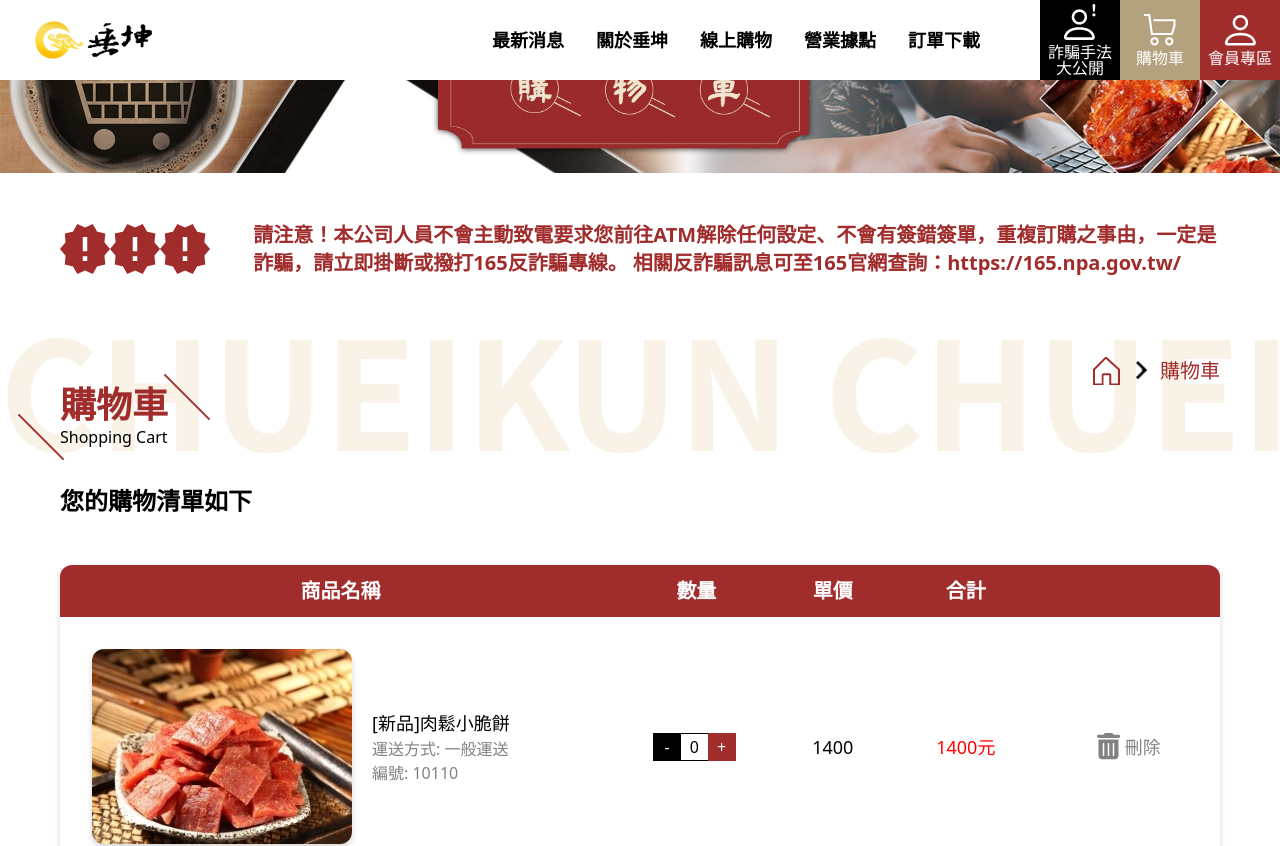
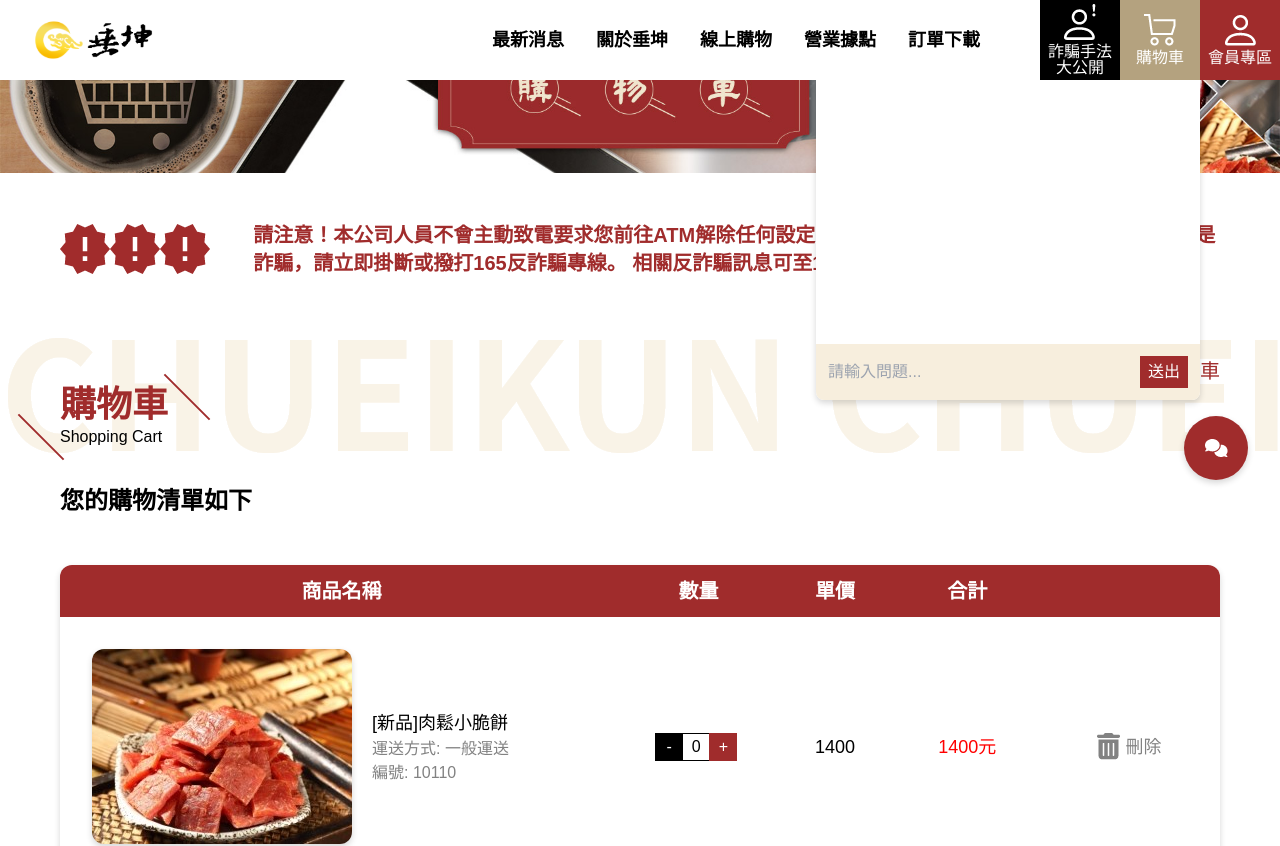
Before and after one commit to weizhetseng/chuei-kun, a Vue app: page /shoppingCart in a window 1280 px wide. Shown: the top 846 px of the page. Built offline with nearby package versions, Linux system fonts and the light colour scheme; no server answers; the database is empty; what @vee-validate/i18n would draw is missing.

Commit message:
firebase

```diff
--- a/package.json
+++ b/package.json
@@ -15,6 +15,7 @@
     "@vee-validate/rules": "^4.8.3",
     "aos": "^2.3.4",
     "axios": "^1.3.4",
+    "firebase": "^9.18.0",
     "pinia": "^2.0.32",
     "qs": "^6.11.1",
     "swiper": "^9.1.1",
--- a/src/assets/main.css
+++ b/src/assets/main.css
@@ -1,6 +1,13 @@
 @tailwind base;
 @tailwind components;
 @tailwind utilities;
+
+
+@layer base {
+  html {
+    font-family: 微軟正黑體, sans-serif;
+  }
+}
 
 /* 按鈕樣式 */
 
--- /dev/null
+++ b/src/components/btn_chatRoom.vue
@@ -0,0 +1,135 @@
+<template>
+    <div class="fixed bottom-80 right-8 w-16 h-16 m-auto bg-Mred flex items-center justify-center p-5 cursor-pointer duration-300 rounded-full shadow-main hover:scale-110 active:scale-100"
+        @click="toggleWindow()">
+        <img src="../assets/image/other/comments-solid.png" alt="">
+    </div>
+    <div class="fixed justify-between shadow-main rounded-lg overflow-hidden duration-150 whitespace-nowrap right-20 bottom-[400px] bg-white"
+        :class="{ 'w-0': customerStatus, 'h-0': customerStatus, 'w-96': !customerStatus, 'h-auto': !customerStatus }">
+        <div class="relative">
+            <h3 class="text-xl text-white bg-Mred text-center p-2">線上客服</h3>
+            <button class="absolute text-white right-3 top-1/2 -translate-y-1/2" type="button" @click="SignIn()"
+                v-if="currentUser === null">Login</button>
+            <button class="absolute text-white right-3 top-1/2 -translate-y-1/2" type="button" @click="SignOutUser()"
+                v-else>LogOut</button>
+        </div>
+        <div class="p-1 h-[400px] overflow-y-scroll overflow-x-hidden whitespace-normal">
+            <ul>
+                <li>
+                    <div>
+                        <p class="rounded-lg shadow-main inline-block px-2 py-1">
+                            {{ currentUser?.userName }} 您好! 很高興為您服務 </p>
+                    </div>
+                </li>
+                <li class="" v-for="(item, index) in messages" :key="index">
+                    <div>
+                        <p class="rounded-lg shadow-main inline-block px-2 py-1">
+                            {{ item.text }}</p>
+                    </div>
+                </li>
+            </ul>
+        </div>
+        <form action="" class="flex flex-col justify-between" @submit.prevent="saveMessage(message)">
+            <div class="p-3 bg-Myellow flex justify-between">
+                <input class="bg-transparent outline-none" type="text" placeholder="請輸入問題..." v-model="message">
+                <button type="submit" class="bg-Mred text-white px-2 py-1">送出</button>
+            </div>
+        </form>
+    </div>
+</template>
+
+
+<script setup>
+import { onMounted, ref } from 'vue';
+import { initializeApp } from "firebase/app";
+import { firebaseConfig } from "../firebase/init.js"
+import { getFirestore, collection, addDoc, query, orderBy, limit, onSnapshot, setDoc, updateDoc, doc, serverTimestamp } from 'firebase/firestore';
+import { getAuth, signInWithPopup, signOut, GoogleAuthProvider, onAuthStateChanged } from 'firebase/auth'
+
+const customerStatus = ref(false)
+
+const message = ref('')
+const messages = ref([])
+
+function toggleWindow() {
+    customerStatus.value = !customerStatus.value
+}
+
+async function SignIn() {
+    var provider = new GoogleAuthProvider();
+    try {
+        const result = await signInWithPopup(getAuth(), provider);
+        return result.user
+    } catch (error) {
+        console.log(error);
+    }
+}
+
+function SignOutUser() {
+    signOut(getAuth());
+}
+
+const currentUser = ref(null)
+
+function initFirebaseAuth() {
+    onAuthStateChanged(getAuth(), authStateObserver);
+}
+
+function getProfilePicUrl() {
+    return getAuth().currentUser.photoURL || '/images/profile_placeholder.png';
+}
+
+function getUserName() {
+    return getAuth().currentUser.displayName;
+}
+
+function authStateObserver(user) {
+    if (user) {
+        const profilePicUrl = getProfilePicUrl();
+        const userName = getUserName();
+        currentUser.value = {
+            userName: userName,
+            profilePicUrl: profilePicUrl
+        };
+    } else {
+        currentUser.value = null;
+    }
+}
+
+async function saveMessage(messageText) {
+    try {
+        await addDoc(collection(getFirestore(), 'messages'), {
+            name: currentUser.value.userName,
+            text: messageText,
+            profilePicUrl: currentUser.value.profilePicUrl,
+            timestamp: serverTimestamp()
+        });
+        message.value = ''
+    }
+    catch (error) {
+        console.error('Error writing new message to Firebase Database', error);
+    }
+}
+
+function loadMessages() {
+    const recentMessagesQuery = query(collection(getFirestore(), 'messages'), orderBy('timestamp', 'desc'), limit(12));
+
+    onSnapshot(recentMessagesQuery, function (snapshot) {
+        snapshot.docChanges().forEach(function (change) {
+            if (change.type === 'added') {
+                const messageData = change.doc.data();
+                messages.value.push(messageData)
+                console.log(messages)
+            }
+        });
+    });
+
+}
+
+
+onMounted(() => {
+    initializeApp(firebaseConfig)
+    initFirebaseAuth()
+    loadMessages()
+})
+
+</script>
--- /dev/null
+++ b/src/firebase/init.js
@@ -0,0 +1,21 @@
+// Import the functions you need from the SDKs you need
+import { initializeApp } from "firebase/app";
+import { getFirestore, collection, addDoc, serverTimestamp } from "firebase/firestore";
+import { getAuth, signInWithPopup, signOut, GoogleAuthProvider, onAuthStateChanged } from 'firebase/auth'
+import { ref, reactive } from 'vue';
+
+
+// TODO: Add SDKs for Firebase products that you want to use
+// https://firebase.google.com/docs/web/setup#available-libraries
+
+// Your web app's Firebase configuration
+// For Firebase JS SDK v7.20.0 and later, measurementId is optional
+export const firebaseConfig = {
+    apiKey: "AIzaSyA-lV8R715Tz89MGVpwoD4LCi_os2ibpF4",
+    authDomain: "chatroom-f600b.firebaseapp.com",
+    projectId: "chatroom-f600b",
+    storageBucket: "chatroom-f600b.appspot.com",
+    messagingSenderId: "903201744698",
+    appId: "1:903201744698:web:78863124b86acd58d69203",
+    measurementId: "G-85EXTNPD50"
+};
--- a/src/views/Home/HomeView.vue
+++ b/src/views/Home/HomeView.vue
@@ -158,6 +158,7 @@ import 'swiper/css/effect-fade'
 import { Autoplay, Navigation, Scrollbar, EffectFade } from 'swiper'
 import { useRoute } from 'vue-router'
 
+
 const modules = [Autoplay, Navigation, Scrollbar, EffectFade]
 const homeModal = ref(null)
 const route = useRoute()
--- a/src/views/shoppingCart/ShoppingCart.vue
+++ b/src/views/shoppingCart/ShoppingCart.vue
@@ -27,11 +27,7 @@
           <tr class="border-b border-Btable flex flex-col md:table-row">
             <td class="p-8">
               <div class="flex items-center gap-5 flex-col xl:flex-row">
-                <img
-                  class="rounded-xl shadow-main"
-                  src="../../assets/image/product/product01.jpg"
-                  alt=""
-                />
+                <img class="rounded-xl shadow-main" src="../../assets/image/product/product01.jpg" alt="" />
                 <div>
                   <p class="text-lg">[新品]肉鬆小脆餅</p>
                   <p class="text-lgray">運送方式: 一般運送</p>
@@ -44,14 +40,12 @@
             </td>
             <td
               class="p-8 border-Btable text-center text-lg relative after:absolute after:content-[attr(data-th)] after:block after:top-1/2 after:left-10 after:-translate-y-1/2 md:border-b md:after:hidden"
-              data-th="單價"
-            >
+              data-th="單價">
               1400
             </td>
             <td
               class="p-8 border-Btable text-Wred text-center text-lg relative whitespace-nowrap after:absolute after:text-black after:content-[attr(data-th)] after:block after:top-1/2 after:left-10 after:-translate-y-1/2 md:border-b md:after:hidden"
-              data-th="合計"
-            >
+              data-th="合計">
               1400元
             </td>
             <td class="p-8">
@@ -61,9 +55,7 @@
               </button>
             </td>
           </tr>
-          <tr
-            class="border-b border-dashed border-Btable text-2xl flex justify-between md:table-row"
-          >
+          <tr class="border-b border-dashed border-Btable text-2xl flex justify-between md:table-row">
             <td class="p-8" colspan="4">
               <p class="mb-4">商品總金額</p>
               <p>活動折扣</p>
@@ -92,6 +84,7 @@
       </RouterLink>
     </div>
   </div>
+  <btn_chatRoom />
 </template>
 
 <script setup>
@@ -99,4 +92,5 @@ import btn_banner from '../../components/btn_banner.vue'
 import btn_breadcrumb from '../../components/btn_breadcrumb.vue'
 import btn_calculate from '../../components/btn_calculate.vue'
 import btn_animateBG from '../../components/btn_animateBG.vue'
+import btn_chatRoom from '../../components/btn_chatRoom.vue'
 </script>
--- a/vite.config.js
+++ b/vite.config.js
@@ -6,9 +6,9 @@ import vue from '@vitejs/plugin-vue'
 // https://vitejs.dev/config/
 export default defineConfig({
   plugins: [vue()],
-  resolve: {
-    alias: {
-      '@': fileURLToPath(new URL('./src', import.meta.url))
-    }
-  }
+  // resolve: {
+  //   alias: {
+  //     '@': fileURLToPath(new URL('./src', import.meta.url))
+  //   }
+  // }
 })
```
Also changed, not shown: src/views/Member/Forget.vue (+8 -25 lines), 2 other files (tests, documents, lock files or other folders).
